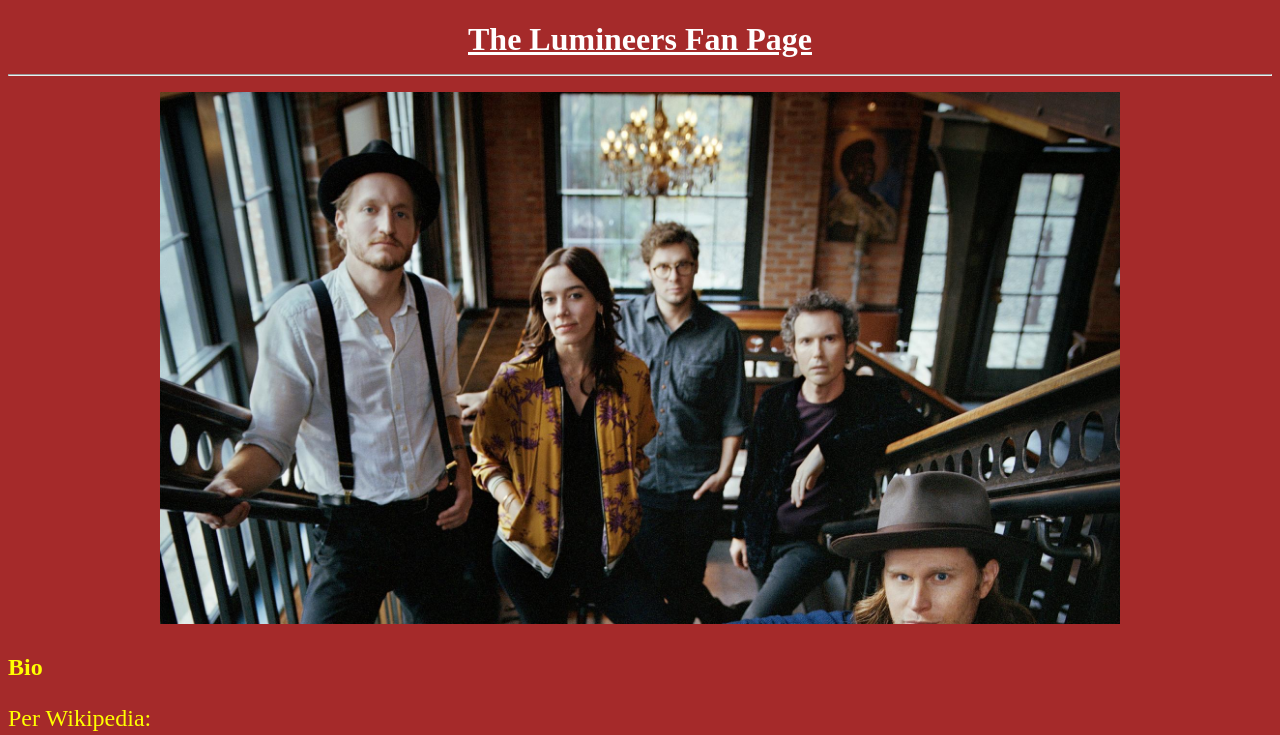
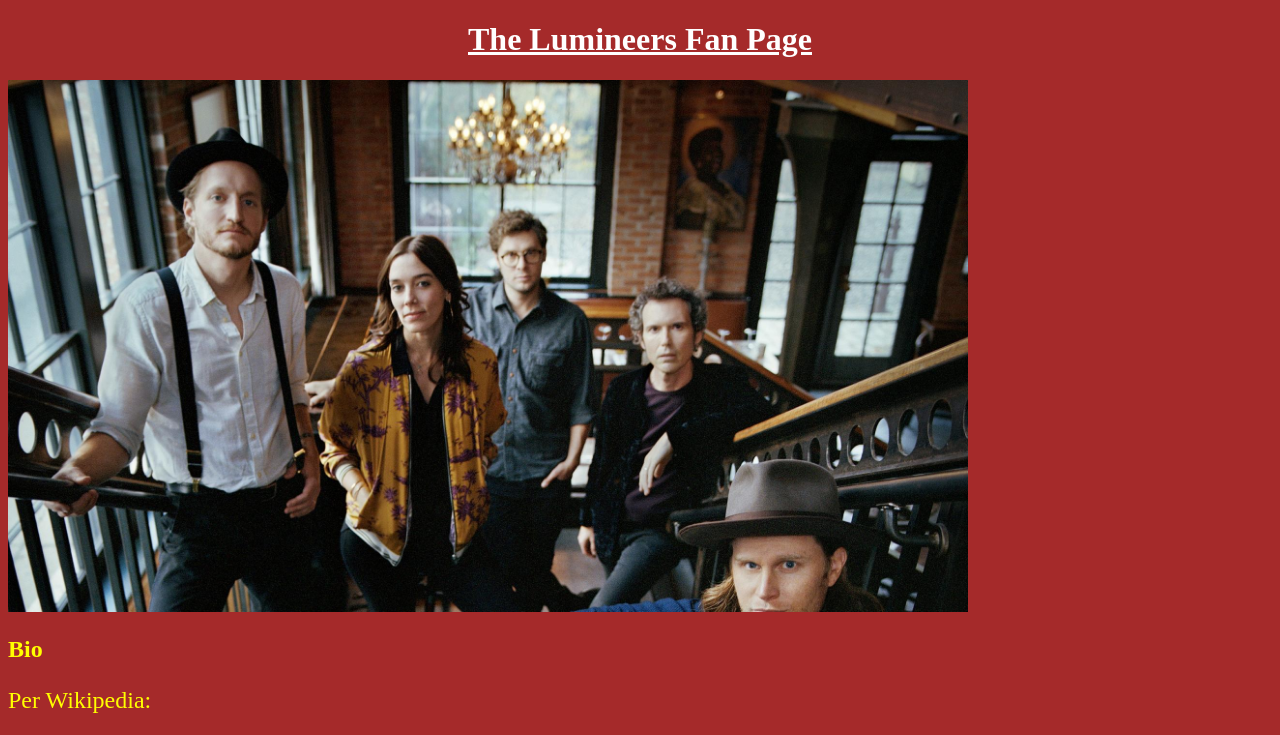
Before and after one commit to liam-mack/FanPage, a plain HTML site: page index.html in a window 1280 px wide. Shown: the top 735 px of the page. Drawn offline with Linux system fonts and the light colour scheme.

Commit message:
Fixing terribly broken code from Pre-Work... nice to see some progress.

```diff
--- a/index.html
+++ b/index.html
@@ -27,9 +27,8 @@
           </style>
     </head>
     <body>
-        <h1 style="text-align: center;">The Lumineers Fan Page <hr>
+        <h1 style="text-align: center;">The Lumineers Fan Page </h1>
         <img src="./assets/lumineers.jpg" alt="Band Members" width="960" class="center">
-        </h1>
         <h2>Bio</h2>
         <p>Per Wikipedia:</p>
         <em>The Lumineers are an American folk rock band based in Denver, Colorado. The founding members are Wesley Schultz (lead vocals, guitar) and Jeremiah Fraites (drums, percussion, piano). Schultz and Fraites began writing and performing together in Ramsey, New Jersey in 2005. Cellist and vocalist Neyla Pekarek (cello) joined the band in 2010, and was a member until 2018.[1] The Lumineers emerged as one of the most popular folk-rock/Americana artists during the revival of those genres[2] and their growing popularity in the 2010s.[3] The band's stripped back raw sound draws heavily from artists that influenced Schultz and Fraites such as Bruce Springsteen, Bob Dylan and Tom Petty.[4] They are known for their energetic live shows and several international hit singles including "Ho Hey", "Stubborn Love", "Ophelia" and "Cleopatra".[5] The band has become one of the top touring bands in the United States[6] and also sells out shows around the world.[7]</em>
```
